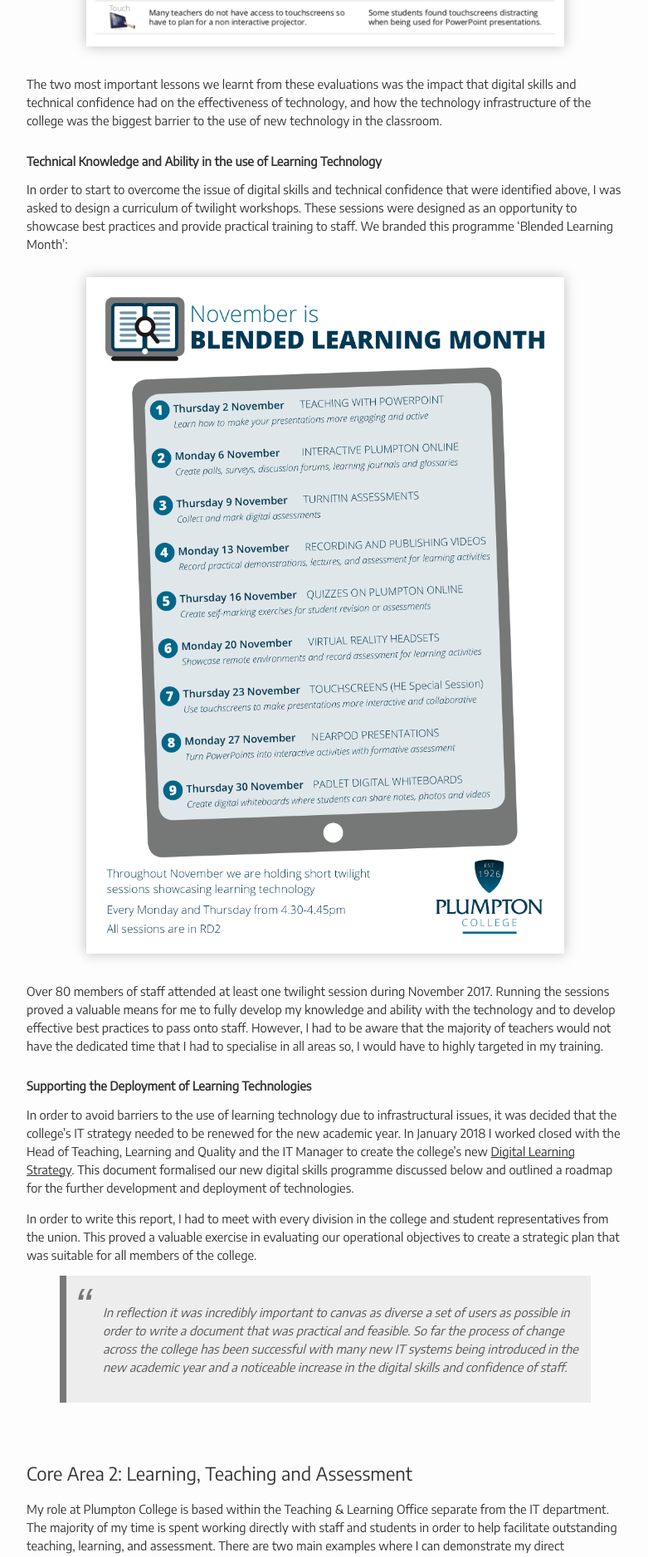
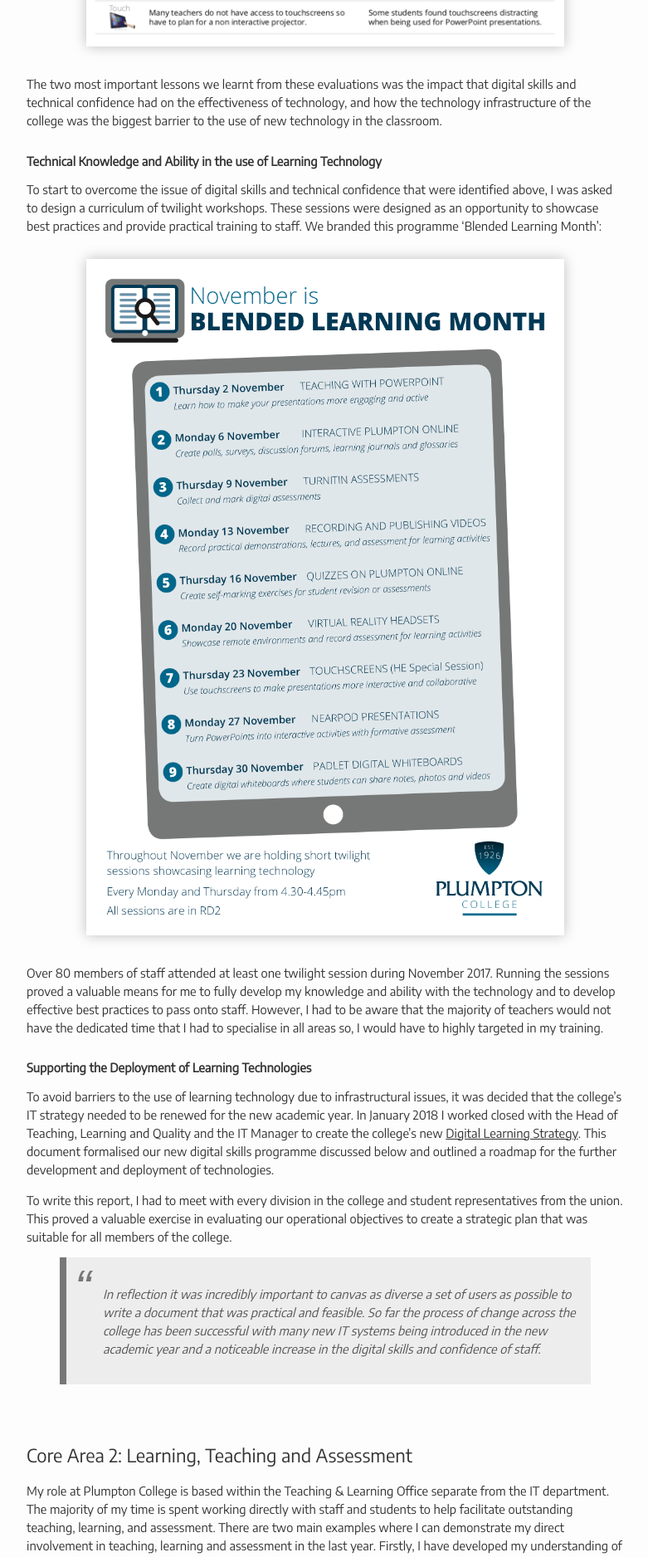
Before and after one commit to jamesmichaelmaltby/JamesMichaelMaltby, a Jekyll site: the page built from cmalt.md, in a window 1280 px wide. Shown: the part 2507-4383 px from the top of the page at 83% size, without its empty margins (396-1177 px from the left). Built offline with Jekyll 4.4.1, drawn with Linux system fonts in a browser that asks for light colours; some of the changed text lies outside the part shown.

Commit message:
Update cmalt.md

```diff
--- a/cmalt.md
+++ b/cmalt.md
@@ -54,24 +54,24 @@
 The two most important lessons we learnt from these evaluations was the impact that digital skills and technical confidence had on the effectiveness of technology, and how the technology infrastructure of the college was the biggest barrier to the use of new technology in the classroom.
 
 ### Technical Knowledge and Ability in the use of Learning Technology
-In order to start to overcome the issue of digital skills and technical confidence that were identified above, I was asked to design a curriculum of twilight workshops. These sessions were designed as an opportunity to showcase best practices and provide practical training to staff. We branded this programme 'Blended Learning Month':
+To start to overcome the issue of digital skills and technical confidence that were identified above, I was asked to design a curriculum of twilight workshops. These sessions were designed as an opportunity to showcase best practices and provide practical training to staff. We branded this programme 'Blended Learning Month':
 
 ![Blended Learning Month](/images/blendedlearning.png#poster "Blended Learning Month")
 
 Over 80 members of staff attended at least one twilight session during November 2017. Running the sessions proved a valuable means for me to fully develop my knowledge and ability with the technology and to develop effective best practices to pass onto staff. However, I had to be aware that the majority of teachers would not have the dedicated time that I had to specialise in all areas so, I would have to highly targeted in my training.
 
 ### Supporting the Deployment of Learning Technologies
-In order to avoid barriers to the use of learning technology due to infrastructural issues, it was decided that the college's IT strategy needed to be renewed for the new academic year. In January 2018 I worked closed with the Head of Teaching, Learning and Quality and the IT Manager to create the college's new [Digital Learning Strategy](/files/digitallearningstrategy.pdf). This document formalised our new digital skills programme discussed below and outlined a roadmap for the further development and deployment of technologies.
+To avoid barriers to the use of learning technology due to infrastructural issues, it was decided that the college's IT strategy needed to be renewed for the new academic year. In January 2018 I worked closed with the Head of Teaching, Learning and Quality and the IT Manager to create the college's new [Digital Learning Strategy](/files/digitallearningstrategy.pdf). This document formalised our new digital skills programme discussed below and outlined a roadmap for the further development and deployment of technologies.
 
-In order to write this report, I had to meet with every division in the college and student representatives from the union. This proved a valuable exercise in evaluating our operational objectives to create a strategic plan that was suitable for all members of the college.
+To write this report, I had to meet with every division in the college and student representatives from the union. This proved a valuable exercise in evaluating our operational objectives to create a strategic plan that was suitable for all members of the college.
 
-> In reflection it was incredibly important to canvas as diverse a set of users as possible in order to write a document that was practical and feasible. So far the process of change across the college has been successful with many new IT systems being introduced in the new academic year and a noticeable increase in the digital skills and confidence of staff.
+> In reflection it was incredibly important to canvas as diverse a set of users as possible to write a document that was practical and feasible. So far the process of change across the college has been successful with many new IT systems being introduced in the new academic year and a noticeable increase in the digital skills and confidence of staff.
 
 ## Core Area 2: Learning, Teaching and Assessment
-My role at Plumpton College is based within the Teaching & Learning Office separate from the IT department. The majority of my time is spent working directly with staff and students in order to help facilitate outstanding teaching, learning, and assessment. There are two main examples where I can demonstrate my direct involvement in teaching, learning and assessment in the last year. Firstly, I have developed my understanding of digital pedagogy to help support our teachers. Secondly, I have worked closely with the teacher training and quality team to design a structure for learning technology CPD and informal lessons observation.
+My role at Plumpton College is based within the Teaching & Learning Office separate from the IT department. The majority of my time is spent working directly with staff and students to help facilitate outstanding teaching, learning, and assessment. There are two main examples where I can demonstrate my direct involvement in teaching, learning and assessment in the last year. Firstly, I have developed my understanding of digital pedagogy to help support our teachers. Secondly, I have worked closely with the teacher training and quality team to design a structure for learning technology CPD and informal lessons observation.
 
 ### Understanding of Teaching, Learning and Assessment
-In order to help our staff better understand how they can use technology within their teaching, I developed the work of [Blended Learning Universe](https://www.blendedlearning.org/models/) for our college. Five models were chosen which form a spectrum of ways that technology can be mixed with a teaching programme. The spectrum ranges from completely classroom based practice through to purely distance-learning. Different models may be used within the same session or different lessons within the same programme.
+One of the main parts of my learning technology role is to help staff to scaffold technology within their teaching. As part of my further research into digital pedagogy, I adapted the work of [Blended Learning Universe](https://www.blendedlearning.org/models/) for our college. Five models of teaching were chosen which form a spectrum of ways that technology can be mixed with a teaching programme. The spectrum ranges from completely classroom based practice through to purely distance-learning. Different models may be used within the same session or different lessons within the same programme.
 
 The first model is ‘Lab’. This is the most classroom centric and teacher led model. In a ‘Lab’ based lesson every student will use the same form of technology for the same activity. Examples of this could range from a teacher presenting a PowerPoint or students completing a computer based task in an IT Suite.
 
@@ -103,7 +103,7 @@
 ## Core Area 3: The Wider Context
 Two major pieces of legislation that has affect my working practice in the last year is the introduction of the [General Data Protection Regulations](https://www.gov.uk/government/publications/guide-to-the-general-data-protection-regulation) (GDPR) in May and update to [Keeping Children Safe in Education](https://www.gov.uk/government/publications/keeping-children-safe-in-education--2) (KCSIE) in September. Both presented different professional challenges.
 
-The GDPR introduces new obligations on data processors, including the requirements to justify the use of specific personal data, get informed consent, and create processes for changes or removal of data. As learning technology manager I am responsible for our virtual learning environment platform which contains personal and learning data for all staff and students. In order to ensure compliance, I project managed the update of the [Moodle platform to version 3.3](https://docs.moodle.org/35/en/GDPR). It was not ideal to make such a major update to the platform during term-time but my team staggered the update over a month to give us enough time to test all sub-systems before releasing it to the students in April 2018. As well as updating the core platform, we introduced a new form to collect data requests:
+The GDPR introduces new obligations on data processors, including the requirements to justify the use of specific personal data, get informed consent, and create processes for changes or removal of data. As learning technology manager I am responsible for our virtual learning environment platform which contains personal and learning data for all staff and students. To ensure compliance, I project managed the update of the [Moodle platform to version 3.3](https://docs.moodle.org/35/en/GDPR). It was not ideal to make such a major update to the platform during term-time but my team staggered the update over a month to give us enough time to test all sub-systems before releasing it to the students in April 2018. As well as updating the core platform, we introduced a new form to collect data requests:
 
 ![GDPR Form](/images/gdpr.png "GDPR Form")
 
```
